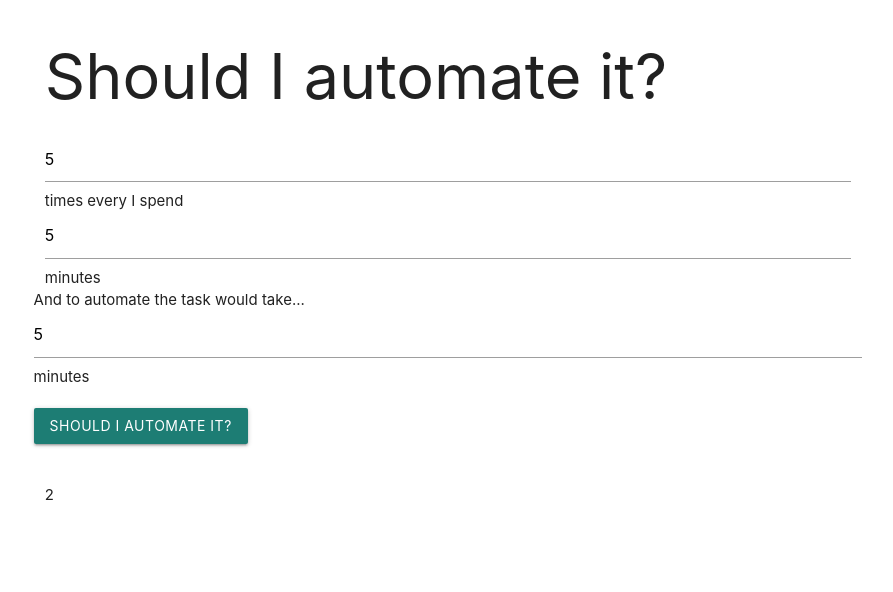
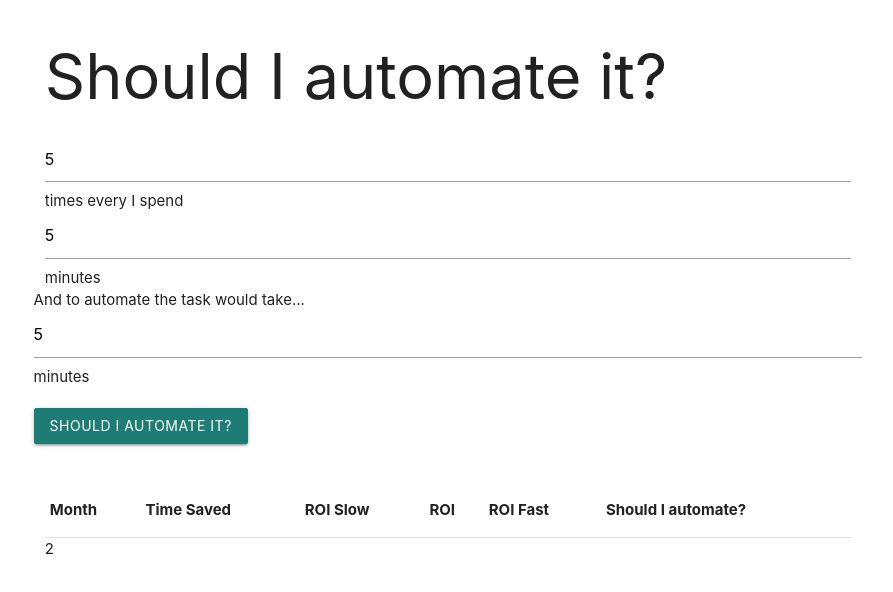
Before and after one commit to aedificatorum/shouldiautomateit, a React (Create React App) app: page / in a window 1280 px wide. Both pictures are taken after typing "5", "5", "5" into the empty fields and a click on the button "SHOULD I AUTOMATE IT?". Shown: the top 592 px of the page, without its empty margins (128-1021 px from the left). Built offline with nearby package versions, Linux system fonts and the light colour scheme.

Commit message:
add geader of the table

```diff
--- a/src/CalculationsTable.js
+++ b/src/CalculationsTable.js
@@ -1,9 +1,24 @@
-import React from "react"
+import React from "react";
 
-const CalculationsTable = ({table}) => {
+const CalculationsTable = ({ table }) => {
+  console.log(table[0].month);
   return (
-    <div>{table.length}</div>
-  )
-}
+    <div className="row">
+      <table>
+        <thead>
+          <tr>
+            <th>Month</th>
+            <th>Time Saved</th>
+            <th>ROI Slow</th>
+            <th>ROI</th>
+            <th>ROI Fast</th>
+            <th>Should I automate?</th>
+          </tr>
+        </thead>
+      </table>
+      {table.length}
+    </div>
+  );
+};
 
-export default CalculationsTable
+export default CalculationsTable;
```
